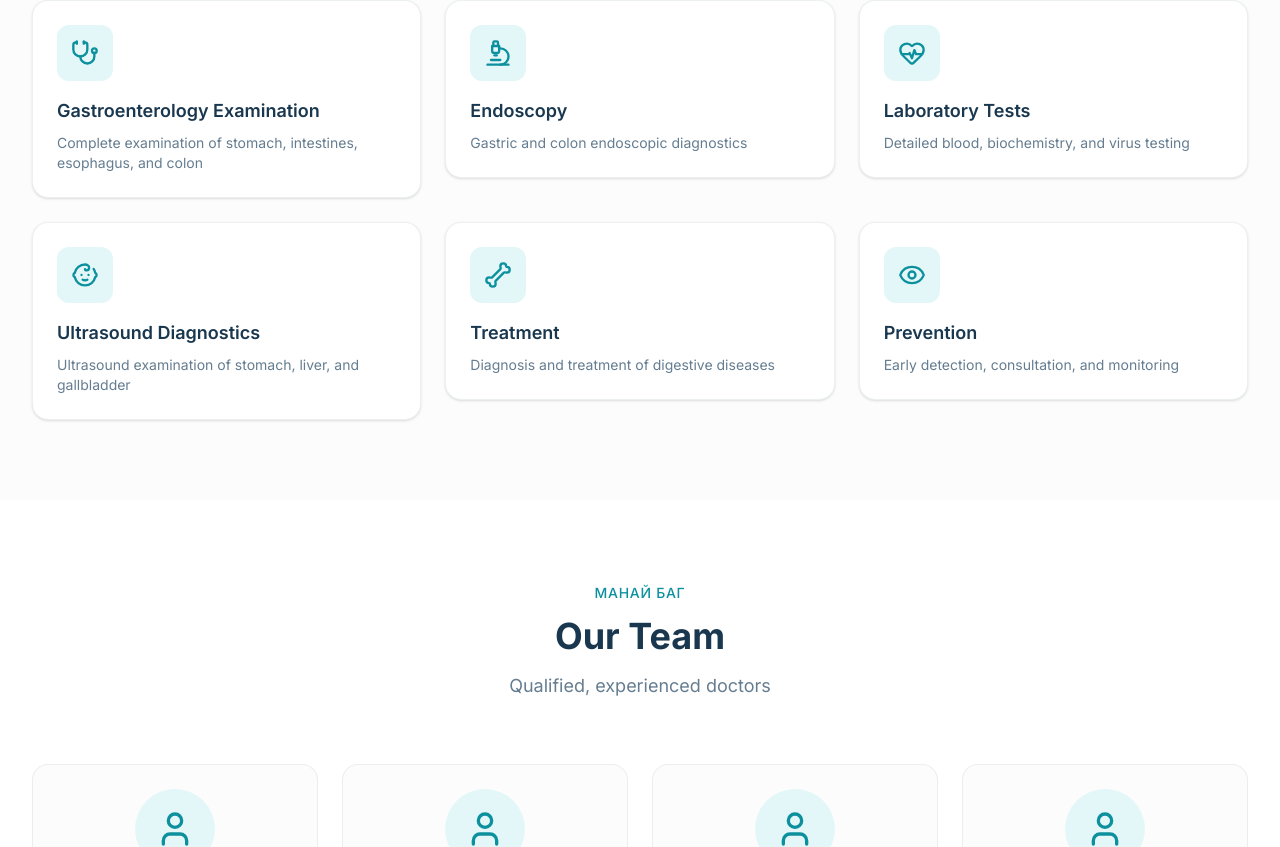
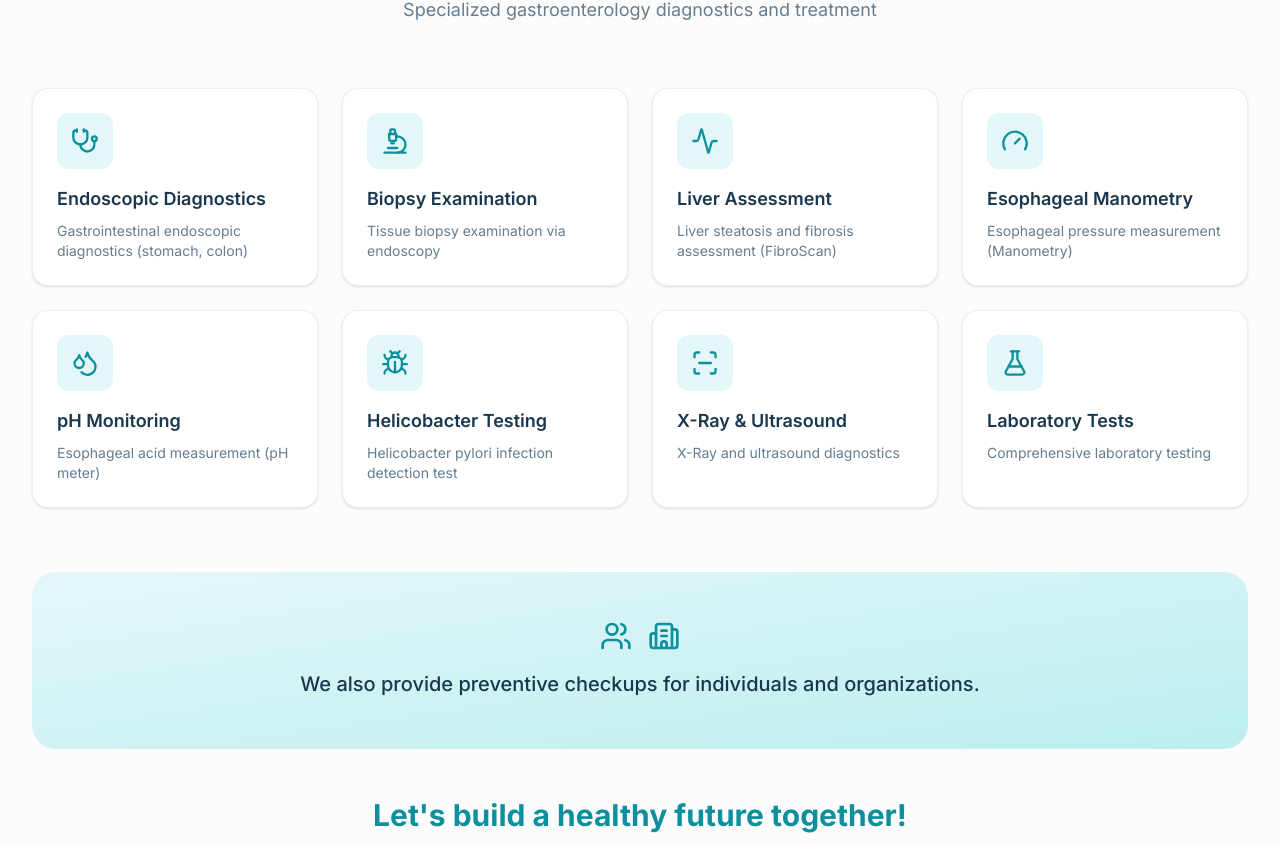
Before and after one commit to bayaraanaranchimeg975-ai/ikh-margad-clinic, a Next.js app: page /en in a window 1280 px wide. Shown: the part 2593-3440 px from the top of the page. Built offline with nearby package versions, Linux system fonts and the light colour scheme; no server answers.

Commit message:
Update services section with detailed clinic services

```diff
--- a/messages/en.json
+++ b/messages/en.json
@@ -37,19 +37,26 @@
   },
   "services": {
     "title": "Services",
+    "subtitle": "Services",
     "description": "Specialized gastroenterology diagnostics and treatment",
-    "service1Title": "Gastroenterology Examination",
-    "service1Desc": "Complete examination of stomach, intestines, esophagus, and colon",
-    "service2Title": "Endoscopy",
-    "service2Desc": "Gastric and colon endoscopic diagnostics",
-    "service3Title": "Laboratory Tests",
-    "service3Desc": "Detailed blood, biochemistry, and virus testing",
-    "service4Title": "Ultrasound Diagnostics",
-    "service4Desc": "Ultrasound examination of stomach, liver, and gallbladder",
-    "service5Title": "Treatment",
-    "service5Desc": "Diagnosis and treatment of digestive diseases",
-    "service6Title": "Prevention",
-    "service6Desc": "Early detection, consultation, and monitoring"
+    "service1Title": "Endoscopic Diagnostics",
+    "service1Desc": "Gastrointestinal endoscopic diagnostics (stomach, colon)",
+    "service2Title": "Biopsy Examination",
+    "service2Desc": "Tissue biopsy examination via endoscopy",
+    "service3Title": "Liver Assessment",
+    "service3Desc": "Liver steatosis and fibrosis assessment (FibroScan)",
+    "service4Title": "Esophageal Manometry",
+    "service4Desc": "Esophageal pressure measurement (Manometry)",
+    "service5Title": "pH Monitoring",
+    "service5Desc": "Esophageal acid measurement (pH meter)",
+    "service6Title": "Helicobacter Testing",
+    "service6Desc": "Helicobacter pylori infection detection test",
+    "service7Title": "X-Ray & Ultrasound",
+    "service7Desc": "X-Ray and ultrasound diagnostics",
+    "service8Title": "Laboratory Tests",
+    "service8Desc": "Comprehensive laboratory testing",
+    "preventiveText": "We also provide preventive checkups for individuals and organizations.",
+    "slogan": "Let's build a healthy future together!"
   },
   "team": {
     "title": "Our Team",
--- a/messages/mn.json
+++ b/messages/mn.json
@@ -37,19 +37,26 @@
   },
   "services": {
     "title": "Үйлчилгээ",
+    "subtitle": "Services",
     "description": "Хоол боловсруулах эрхтний мэргэшсэн оношлогоо, эмчилгээ",
-    "service1Title": "Хоол боловсруулах эрхтний үзлэг",
-    "service1Desc": "Ходоод, гэдэс, улаан хоолой, бүдүүн гэдсийн бүрэн үзлэг",
-    "service2Title": "Дуран шинжилгээ",
-    "service2Desc": "Ходоод, бүдүүн гэдсийн дуран оношлогоо",
-    "service3Title": "Лаборатори шинжилгээ",
-    "service3Desc": "Нарийвчилсан цус, биохими, вирусийн шинжилгээ",
-    "service4Title": "Ультра дууны оношлогоо",
-    "service4Desc": "Ходоод, гэдэс, элэг, цөсний ультра дууны шинжилгээ",
-    "service5Title": "Эмчилгээ",
-    "service5Desc": "Хоол боловсруулах эрхтний өвчний оношилгоо, эмчилгээ",
-    "service6Title": "Урьдчилан сэргийлэлт",
-    "service6Desc": "Эрт илрүүлэгт, зөвлөгөө, хяналт"
+    "service1Title": "Дурангийн оношилгоо",
+    "service1Desc": "Хоол боловсруулах эрхтний дурангийн оношилгоо (ходоод, бүдүүн гэдэс)",
+    "service2Title": "Дурангаар эдийн шинжилгээ",
+    "service2Desc": "Дурангаар эдийн шинжилгээ (биопси)",
+    "service3Title": "Элэгний өөхлөлт, хатуурлын үнэлгээ",
+    "service3Desc": "Элэгний өөхлөлт, хатуурлын үнэлгээ (FibroScan)",
+    "service4Title": "Улаан хоолойн даралт хэмжих",
+    "service4Desc": "Улаан хоолойн даралт хэмжих (Manometry)",
+    "service5Title": "Улаан хоолойн хүчиллэг хэмжих",
+    "service5Desc": "Улаан хоолойн хүчиллэг хэмжих (pH meter)",
+    "service6Title": "Хеликобактерийн шинжилгээ",
+    "service6Desc": "Хеликобактерийн халдвар илрүүлэх шинжилгээ",
+    "service7Title": "Рентген, хэт авиан оношлогоо",
+    "service7Desc": "Рентген болон хэт авиан оношилгоо",
+    "service8Title": "Лабораторийн шинжилгээ",
+    "service8Desc": "Лабораторийн иж бүрэн шинжилгээ",
+    "preventiveText": "Мөн хувь хүн болон байгууллагад зориулсан урьдчилан сэргийлэх үзлэгийг хийж байна.",
+    "slogan": "Эрүүл маргаашийг хамтдаа бүтээе!"
   },
   "team": {
     "title": "Манай баг",
--- a/src/components/sections/ServicesSection.tsx
+++ b/src/components/sections/ServicesSection.tsx
@@ -2,7 +2,7 @@
 
 import { useTranslations } from "next-intl";
 import { FadeIn } from "@/components/motion/FadeIn";
-import { Stethoscope, Microscope, HeartPulse, Baby, Bone, Eye } from "lucide-react";
+import { Stethoscope, Microscope, Activity, Gauge, Droplets, Bug, ScanLine, FlaskConical, Users, Building2 } from "lucide-react";
 
 export default function ServicesSection() {
   const t = useTranslations("services");
@@ -19,24 +19,34 @@ export default function ServicesSection() {
       description: t("service2Desc"),
     },
     {
-      icon: HeartPulse,
+      icon: Activity,
       title: t("service3Title"),
       description: t("service3Desc"),
     },
     {
-      icon: Baby,
+      icon: Gauge,
       title: t("service4Title"),
       description: t("service4Desc"),
     },
     {
-      icon: Bone,
+      icon: Droplets,
       title: t("service5Title"),
       description: t("service5Desc"),
     },
     {
-      icon: Eye,
+      icon: Bug,
       title: t("service6Title"),
       description: t("service6Desc"),
+    },
+    {
+      icon: ScanLine,
+      title: t("service7Title"),
+      description: t("service7Desc"),
+    },
+    {
+      icon: FlaskConical,
+      title: t("service8Title"),
+      description: t("service8Desc"),
     },
   ];
 
@@ -45,28 +55,34 @@ export default function ServicesSection() {
       <div className="max-w-7xl mx-auto px-4 sm:px-6 lg:px-8">
         <div className="text-center mb-16">
           <FadeIn direction="up">
+            <div className="inline-flex items-center justify-center w-16 h-16 bg-[#E4F7F8] rounded-full mb-6">
+              <Stethoscope className="w-8 h-8 text-[#0C909E]" />
+            </div>
+          </FadeIn>
+
+          <FadeIn direction="up" delay={0.1}>
             <span className="text-[#0C909E] font-medium text-sm uppercase tracking-wider">
-              Үйлчилгээ
+              {t("subtitle")}
             </span>
           </FadeIn>
 
-          <FadeIn direction="up" delay={0.1}>
+          <FadeIn direction="up" delay={0.2}>
             <h2 className="text-3xl sm:text-4xl font-bold text-[#19374E] mt-3 mb-4">
               {t("title")}
             </h2>
           </FadeIn>
 
-          <FadeIn direction="up" delay={0.2}>
+          <FadeIn direction="up" delay={0.3}>
             <p className="text-[#657D90] text-lg max-w-2xl mx-auto">
               {t("description")}
             </p>
           </FadeIn>
         </div>
 
-        <div className="grid sm:grid-cols-2 lg:grid-cols-3 gap-6">
+        <div className="grid sm:grid-cols-2 lg:grid-cols-4 gap-6">
           {services.map((service, index) => (
             <FadeIn key={service.title} direction="up" delay={0.1 * index}>
-              <div className="bg-white rounded-2xl p-6 shadow-sm hover:shadow-md transition-shadow border border-[#DAE2E4]/50 group">
+              <div className="bg-white rounded-2xl p-6 shadow-sm hover:shadow-md transition-shadow border border-[#DAE2E4]/50 group h-full">
                 <div className="w-14 h-14 bg-[#E4F7F8] rounded-xl flex items-center justify-center mb-4 group-hover:bg-[#0C909E] transition-colors">
                   <service.icon className="w-7 h-7 text-[#0C909E] group-hover:text-white transition-colors" />
                 </div>
@@ -76,6 +92,28 @@ export default function ServicesSection() {
             </FadeIn>
           ))}
         </div>
+
+        {/* Preventive Checkups */}
+        <FadeIn direction="up" delay={0.5}>
+          <div className="mt-16 bg-gradient-to-br from-[#E4F7F8] to-[#BCEEEF] rounded-3xl p-8 md:p-12 text-center">
+            <div className="flex flex-col md:flex-row items-center justify-center gap-4 mb-4">
+              <Users className="w-8 h-8 text-[#0C909E]" />
+              <Building2 className="w-8 h-8 text-[#0C909E]" />
+            </div>
+            <p className="text-[#19374E] text-lg md:text-xl font-medium leading-relaxed max-w-3xl mx-auto">
+              {t("preventiveText")}
+            </p>
+          </div>
+        </FadeIn>
+
+        {/* Slogan */}
+        <FadeIn direction="up" delay={0.6}>
+          <div className="mt-12 text-center">
+            <p className="text-2xl md:text-3xl font-bold text-[#0C909E]">
+              {t("slogan")}
+            </p>
+          </div>
+        </FadeIn>
       </div>
     </section>
   );
```
